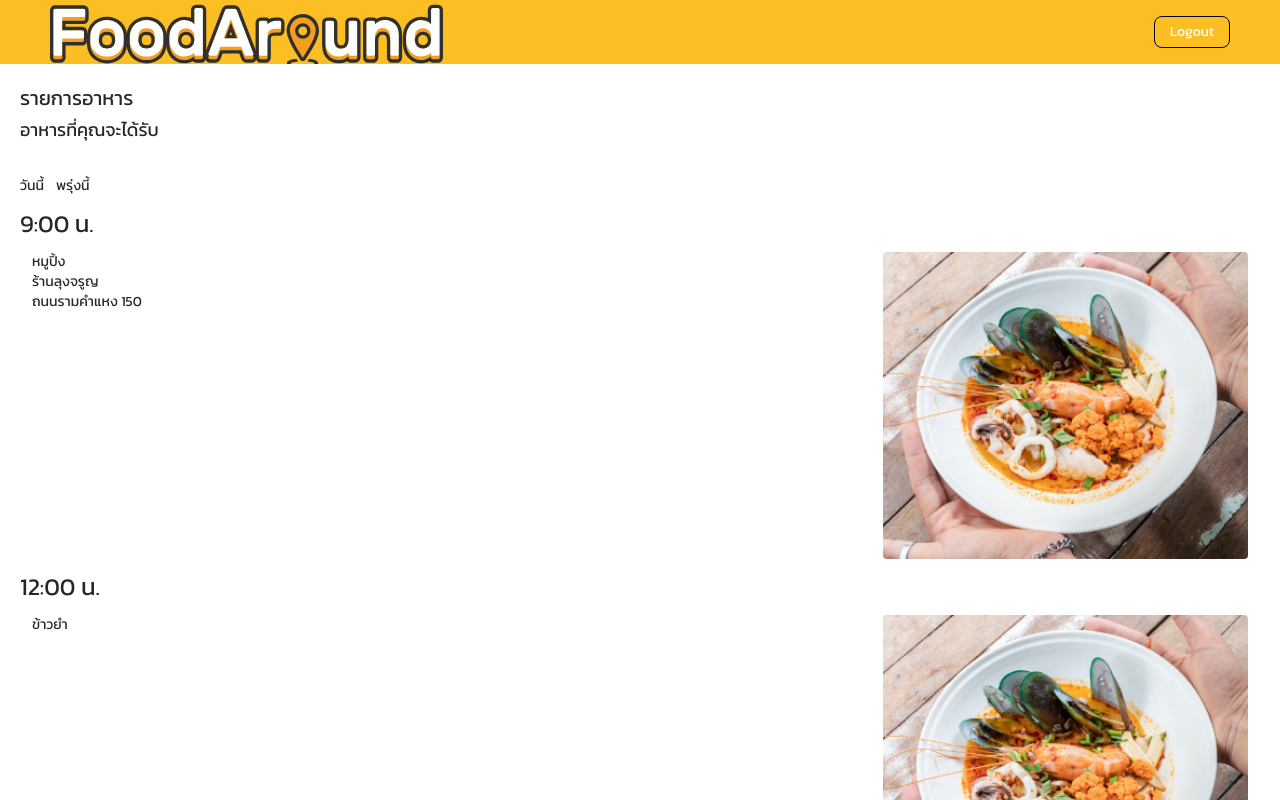
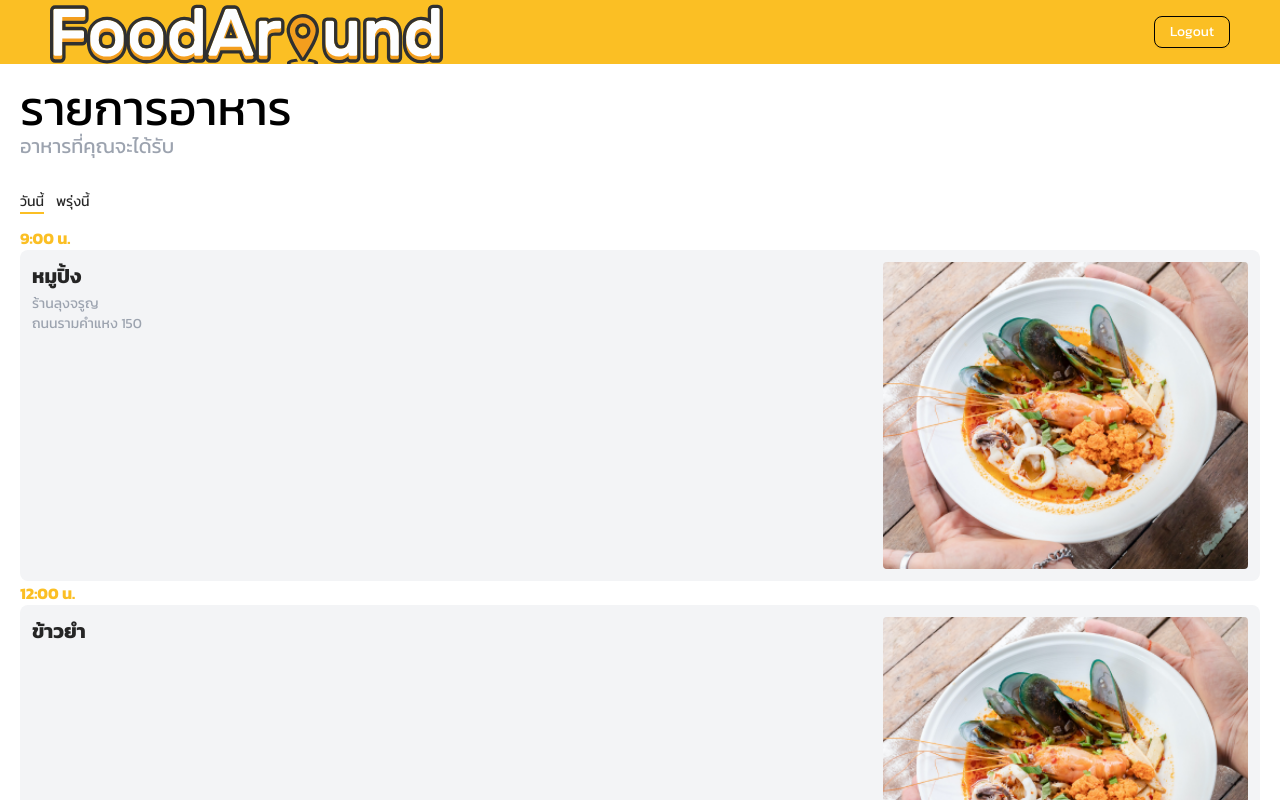
Before and after one commit to WebmasterCamp/ywc18-workshop-f, a React (Create React App) app: page /login in a window 1280 px wide. Both pictures are taken after a click on the button "เข้าสู่ระบบ". Shown: the top 800 px of the page. Built offline with nearby package versions, Linux system fonts and the light colour scheme; the HTML template or start-up script is replaced by a standard one.

Commit message:
Fix menu list page

```diff
--- a/src/components/menu-list/MenuListPage.js
+++ b/src/components/menu-list/MenuListPage.js
@@ -2,7 +2,7 @@ import {Button, Form, Input} from "antd";
 import {PAGE} from "../choose-package/ChoosePackagePage";
 import React, {useState} from "react";
 
-const items = [
+const items1 = [
     {
         time: "9:00 น.",
         name: "หมูปิ้ง",
@@ -23,41 +23,85 @@ const items = [
     }
 ];
 
+const items2 = [
+    {
+        time: "9:00 น.",
+        name: "หมูปิ้ง",
+        restaurantName: "ร้านลุงจรูญ",
+        location: "ถนนรามคำแหง 150"
+    },
+    {
+        time: "12:00 น.",
+        name: "ราเมงหมูชาชู",
+        restaurantName: "ร้านอินเพลส สเตชัน",
+        location: ""
+    },
+    {
+        time: "18:00 น.",
+        name: "ข้าวผัดกระเพราหมูกรอบ",
+        restaurantName: "ร้านเฮ้งเยาวราช",
+        location: ""
+    }
+];
+
 export const MenuListPage = () => {
     const [isToday, setToday] = useState(true);
 
     return <div className="w-full h-full text-2xl">
         <div className="bg-white mx-auto p-5">
-            <div className="text-xl">
+            <div className="text-5xl text-black">
                 รายการอาหาร
             </div>
-            <div className="mt-1 text-lg">
+            <div className="mt-ๅ text-xl text-gray-400">
                 อาหารที่คุณจะได้รับ
             </div>
 
             <div className="flex mt-8 space-x-3 mb-3">
-                <div className="text-sm">
-                    <a>วันนี้</a>
+                <div onClick={() => {
+                    setToday(true)
+                }
+                } className={`text-sm ${isToday && "border-b-2 border-yellow-400"}`}>
+                    วันนี้
                 </div>
-                <div className="text-sm">
-                    <a>พรุ่งนี้</a>
+                <div onClick={() => {
+                    setToday(false)
+                }
+                } className={`text-sm ${!isToday && "border-b-2 border-yellow-400"}`}>
+                    พรุ่งนี้
                 </div>
             </div>
 
-            {items.map(item => {
+            {isToday ? items1.map(item => {
                 return <div className="flex-col">
-                <div className="text-md">{item.time}</div>
-                <div className="flex spacex-9 items-start justify-between bg-grey-700 p-3">
+                    <div className="text-base font-bold text-yellow-400">{item.time}</div>
+                    <div className="flex spacex-9 items-start justify-between bg-gray-100 p-3 rounded-lg">
                         <div className="text-sm">
-                        <div className="text-md">{item.name}</div>
-                        <div>{item.restaurantName}</div>
-                        <div>{item.location}</div>
+                            <div className="text-xl font-bold mb-1">{item.name}</div>
+                            <div className="text-gray-400">{item.restaurantName}</div>
+                            <div className="text-gray-400">{item.location}</div>
                         </div>
                         <img
                             className="rounded object-cover"
                             src={"assets/image 1.png"}
                             alt={item.name}
-                        style={{ width: "30%", height: "auto" }}
+                            style={{width: "30%", height: "auto"}}
+                        />
+                    </div>
+                </div>
+            }) : items2.map(item => {
+                return <div className="flex-col">
+                    <div className="text-base font-bold text-yellow-400">{item.time}</div>
+                    <div className="flex spacex-9 items-start justify-between bg-gray-100 p-3 rounded-lg">
+                        <div className="text-sm">
+                            <div className="text-xl font-bold mb-1">{item.name}</div>
+                            <div className="text-gray-400">{item.restaurantName}</div>
+                            <div className="text-gray-400">{item.location}</div>
+                        </div>
+                        <img
+                            className="rounded object-cover"
+                            src={"assets/image 1.png"}
+                            alt={item.name}
+                            style={{width: "30%", height: "auto"}}
                         />
                     </div>
                 </div>
```
Lines whose indentation alone changed are shown as unchanged.
